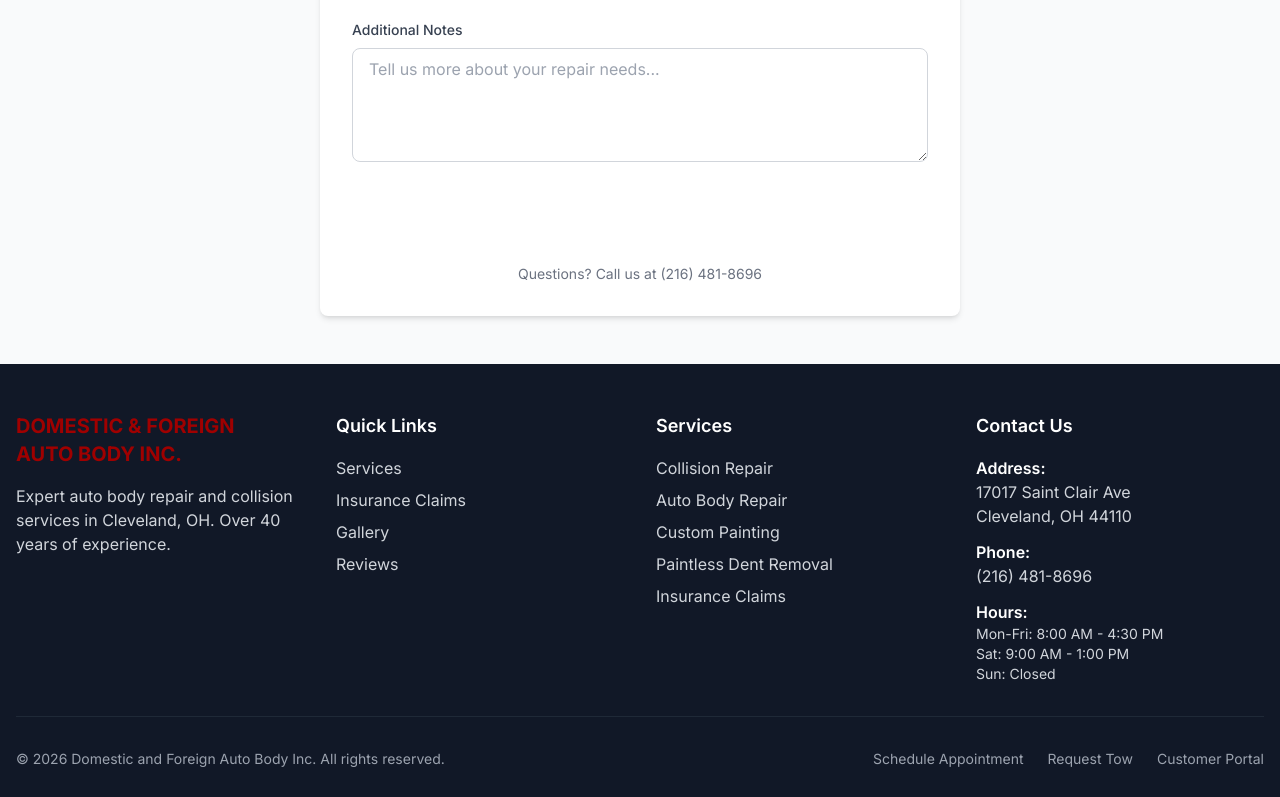
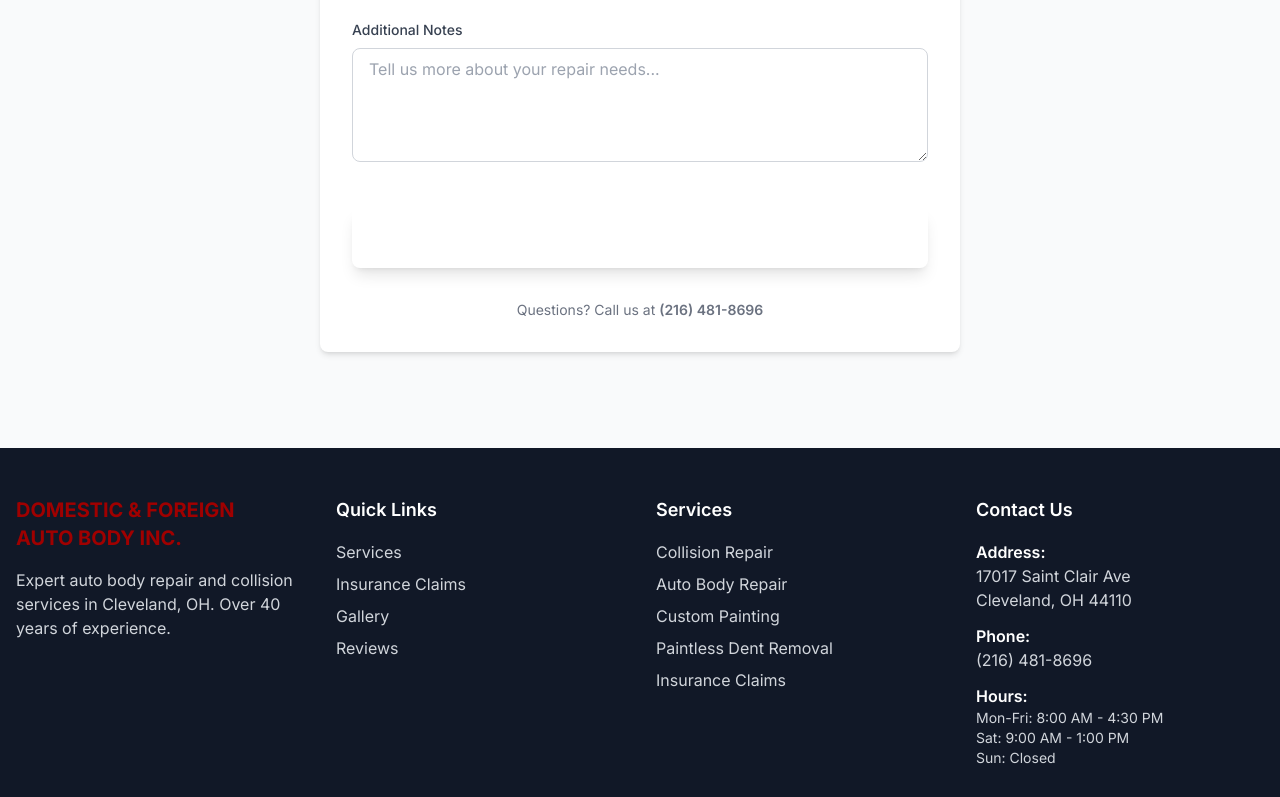
Before and after one commit to tzira333/clevelandbody-site, a Next.js app: page /schedule in a window 1280 px wide. Shown: the part 984-1781 px from the top of the page. Built offline with nearby package versions, Linux system fonts and the light colour scheme.

Commit message:
Fix submit button visibility on all request forms

```diff
--- a/app/contact/page.tsx
+++ b/app/contact/page.tsx
@@ -63,7 +63,7 @@
   }
 
   return (
-    <div className="min-h-screen bg-gray-50 py-12">
+    <div className="min-h-screen bg-gray-50 py-12 pb-24">
       <div className="container mx-auto px-4 max-w-6xl">
         <div className="text-center mb-12">
           <h1 className="text-4xl font-bold text-gray-900 mb-4">
@@ -117,8 +117,8 @@
                 </div>
                 <div className="ml-4">
                   <p className="font-semibold">Address</p>
-                  <p>123 Main Street</p>
-                  <p>Cleveland, OH 44101</p>
+                  <p>17017 Saint Clair Ave</p>
+                  <p>Cleveland, OH 44110</p>
                 </div>
               </div>
 
@@ -169,7 +169,7 @@
           </div>
 
           {/* Contact Form */}
-          <div className="bg-white rounded-lg shadow-md p-8">
+          <div className="bg-white rounded-lg shadow-md p-6 md:p-8">
             <h2 className="text-2xl font-bold text-gray-900 mb-6">Send Us a Message</h2>
 
             {success && (
@@ -248,13 +248,17 @@
                 />
               </div>
 
+              {/* SUBMIT BUTTON - FIXED */}
+              <div className="pt-4">
                 <button
                   type="submit"
                   disabled={loading}
-                className="w-full bg-maroon text-white py-3 px-6 rounded-lg font-semibold hover:bg-maroon-dark transition-colors disabled:opacity-50 disabled:cursor-not-allowed"
+                  className="w-full bg-maroon text-white py-4 px-6 rounded-lg font-semibold text-lg hover:bg-red-900 transition-colors disabled:opacity-50 disabled:cursor-not-allowed shadow-lg"
+                  style={{ display: 'block', visibility: 'visible' }}
                 >
                   {loading ? 'Sending...' : 'Send Message'}
                 </button>
+              </div>
             </form>
           </div>
         </div>
--- a/app/schedule/page.tsx
+++ b/app/schedule/page.tsx
@@ -51,9 +51,9 @@
   }
 
   return (
-    <div className="min-h-screen bg-gray-50 py-12">
+    <div className="min-h-screen bg-gray-50 py-12 pb-24">
       <div className="container mx-auto px-4 max-w-2xl">
-        <div className="bg-white rounded-lg shadow-md p-8">
+        <div className="bg-white rounded-lg shadow-md p-6 md:p-8">
           <h1 className="text-3xl font-bold text-gray-900 mb-2">
             Schedule Free Estimate
           </h1>
@@ -145,6 +145,7 @@
                   <option value="1:00 PM">1:00 PM</option>
                   <option value="2:00 PM">2:00 PM</option>
                   <option value="3:00 PM">3:00 PM</option>
+                  <option value="4:00 PM">4:00 PM</option>
                 </select>
               </div>
 
@@ -194,17 +195,21 @@
                 />
               </div>
 
+              {/* SUBMIT BUTTON - FIXED */}
+              <div className="pt-4">
                 <button
                   type="submit"
                   disabled={loading}
-                className="w-full bg-maroon text-white py-3 px-6 rounded-lg font-semibold hover:bg-maroon-dark transition-colors disabled:opacity-50 disabled:cursor-not-allowed"
+                  className="w-full bg-maroon text-white py-4 px-6 rounded-lg font-semibold text-lg hover:bg-red-900 transition-colors disabled:opacity-50 disabled:cursor-not-allowed shadow-lg"
+                  style={{ display: 'block', visibility: 'visible' }}
                 >
                   {loading ? 'Submitting...' : 'Schedule Appointment'}
                 </button>
+              </div>
 
-              <p className="text-sm text-gray-500 text-center">
+              <p className="text-sm text-gray-500 text-center pt-2">
                 Questions? Call us at{' '}
-                <a href="tel:+12164818696" className="text-maroon hover:underline">
+                <a href="tel:+12164818696" className="text-maroon hover:underline font-semibold">
                   (216) 481-8696
                 </a>
               </p>
--- a/app/tow-request/page.tsx
+++ b/app/tow-request/page.tsx
@@ -55,9 +55,9 @@
   }
 
   return (
-    <div className="min-h-screen bg-gray-50 py-12">
+    <div className="min-h-screen bg-gray-50 py-12 pb-24">
       <div className="container mx-auto px-4 max-w-2xl">
-        <div className="bg-white rounded-lg shadow-md p-8">
+        <div className="bg-white rounded-lg shadow-md p-6 md:p-8">
           <h1 className="text-3xl font-bold text-gray-900 mb-2">
             Request Tow Service
           </h1>
@@ -192,6 +192,7 @@
                     <option value="1:00 PM">1:00 PM</option>
                     <option value="2:00 PM">2:00 PM</option>
                     <option value="3:00 PM">3:00 PM</option>
+                    <option value="4:00 PM">4:00 PM</option>
                   </select>
                 </div>
               </div>
@@ -209,15 +210,19 @@
                 />
               </div>
 
+              {/* SUBMIT BUTTON - FIXED */}
+              <div className="pt-4">
                 <button
                   type="submit"
                   disabled={loading}
-                className="w-full bg-maroon text-white py-3 px-6 rounded-lg font-semibold hover:bg-maroon-dark transition-colors disabled:opacity-50 disabled:cursor-not-allowed"
+                  className="w-full bg-maroon text-white py-4 px-6 rounded-lg font-semibold text-lg hover:bg-red-900 transition-colors disabled:opacity-50 disabled:cursor-not-allowed shadow-lg"
+                  style={{ display: 'block', visibility: 'visible' }}
                 >
                   {loading ? 'Submitting...' : 'Request Tow Service'}
                 </button>
+              </div>
 
-              <p className="text-sm text-gray-500 text-center">
+              <p className="text-sm text-gray-500 text-center pt-2">
                 Emergency towing? Call us directly at{' '}
                 <a href="tel:+12164818696" className="text-maroon hover:underline font-semibold">
                   (216) 481-8696
```
Lines whose indentation alone changed are shown as unchanged.
